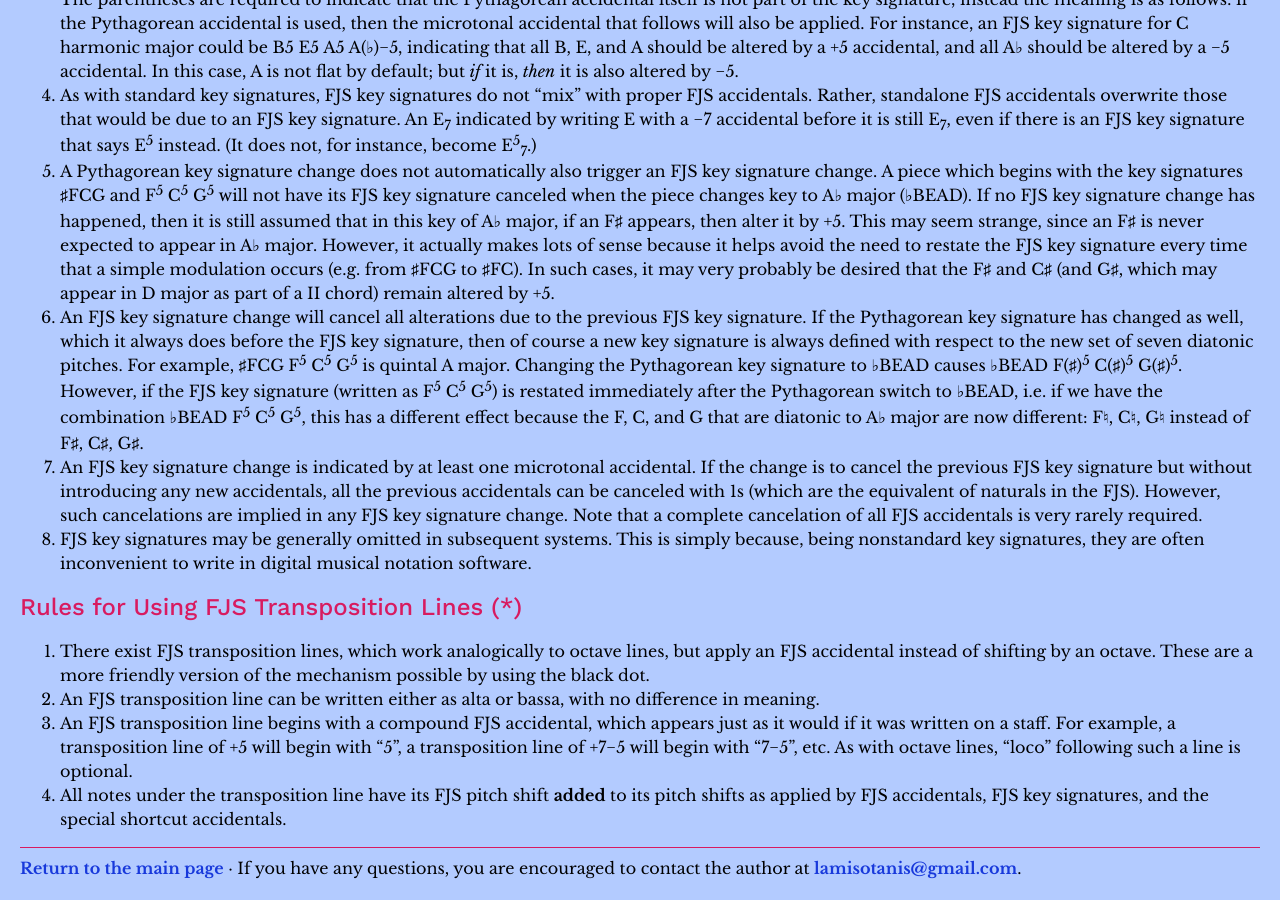
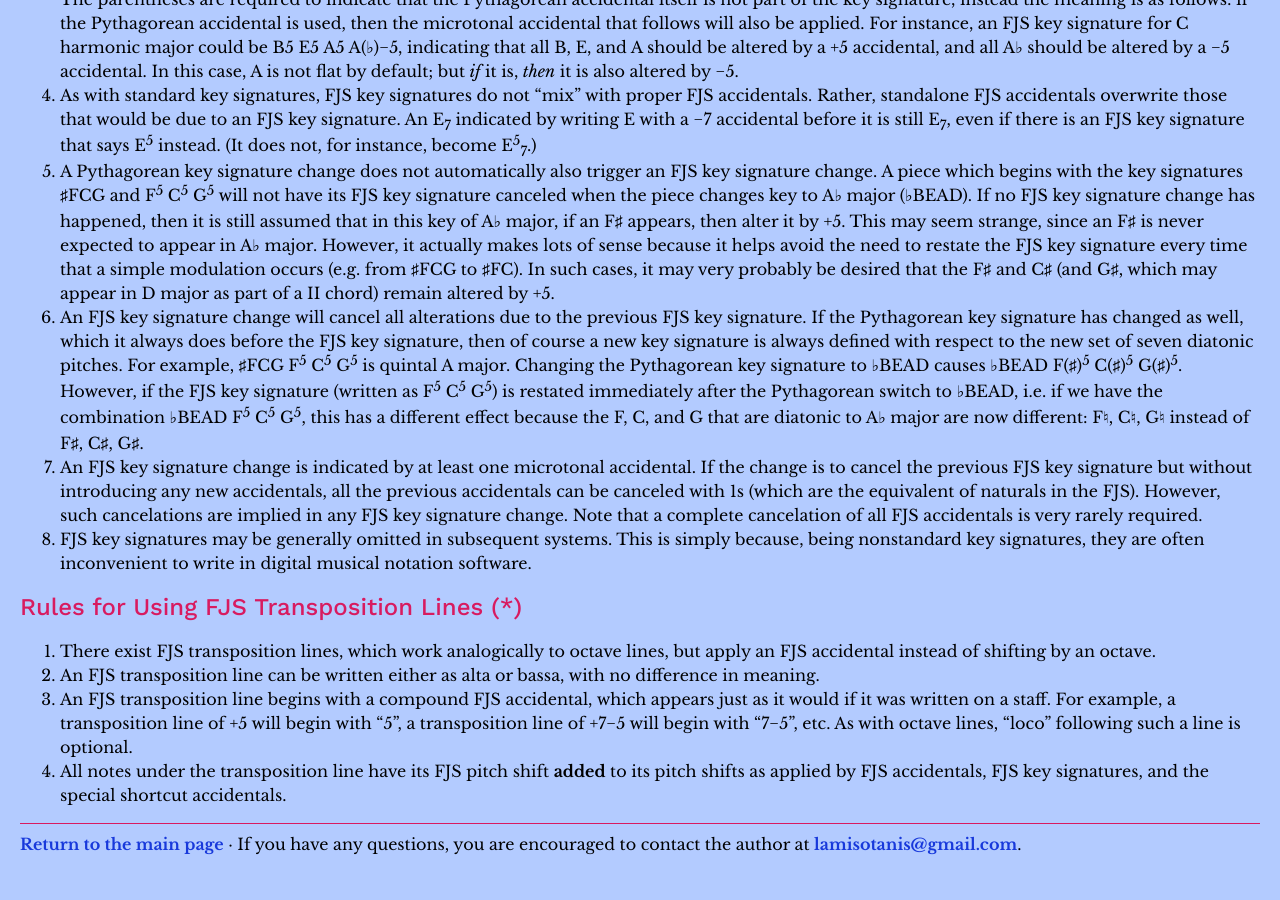
Before and after one commit to misotanni/misotanni.github.io, a Jekyll site: the page built from fjs/en/rules.md, in a window 1280 px wide and 900 px high, scrolled down 2636 px. Built offline with Jekyll 4.4.1, drawn with Linux system fonts in a browser that asks for light colours; our own code applies the rules of GitHub Pages for plain Markdown files; formulas are drawn with MathJax 3; after the commit the page ends 3512 px from its top, so only the background shows below that.

Commit message:
Update rules.md

```diff
--- a/fjs/en/rules.md
+++ b/fjs/en/rules.md
@@ -78,7 +78,7 @@ $$\text{comma} (p)=\frac{\text{red} (p)}{\text{red} (3^g)}$$
 
 ## Rules for Using FJS Transposition Lines (\*)
 
-1. There exist FJS transposition lines, which work analogically to octave lines, but apply an FJS accidental instead of shifting by an octave. These are a more friendly version of the mechanism possible by using the black dot.
+1. There exist FJS transposition lines, which work analogically to octave lines, but apply an FJS accidental instead of shifting by an octave.
 2. An FJS transposition line can be written either as alta or bassa, with no difference in meaning.
 3. An FJS transposition line begins with a compound FJS accidental, which appears just as it would if it was written on a staff. For example, a transposition line of +5 will begin with "5", a transposition line of +7−5 will begin with "7−5", etc. As with octave lines, "loco" following such a line is optional.
 4. All notes under the transposition line have its FJS pitch shift **added** to its pitch shifts as applied by FJS accidentals, FJS key signatures, and the special shortcut accidentals.
```
